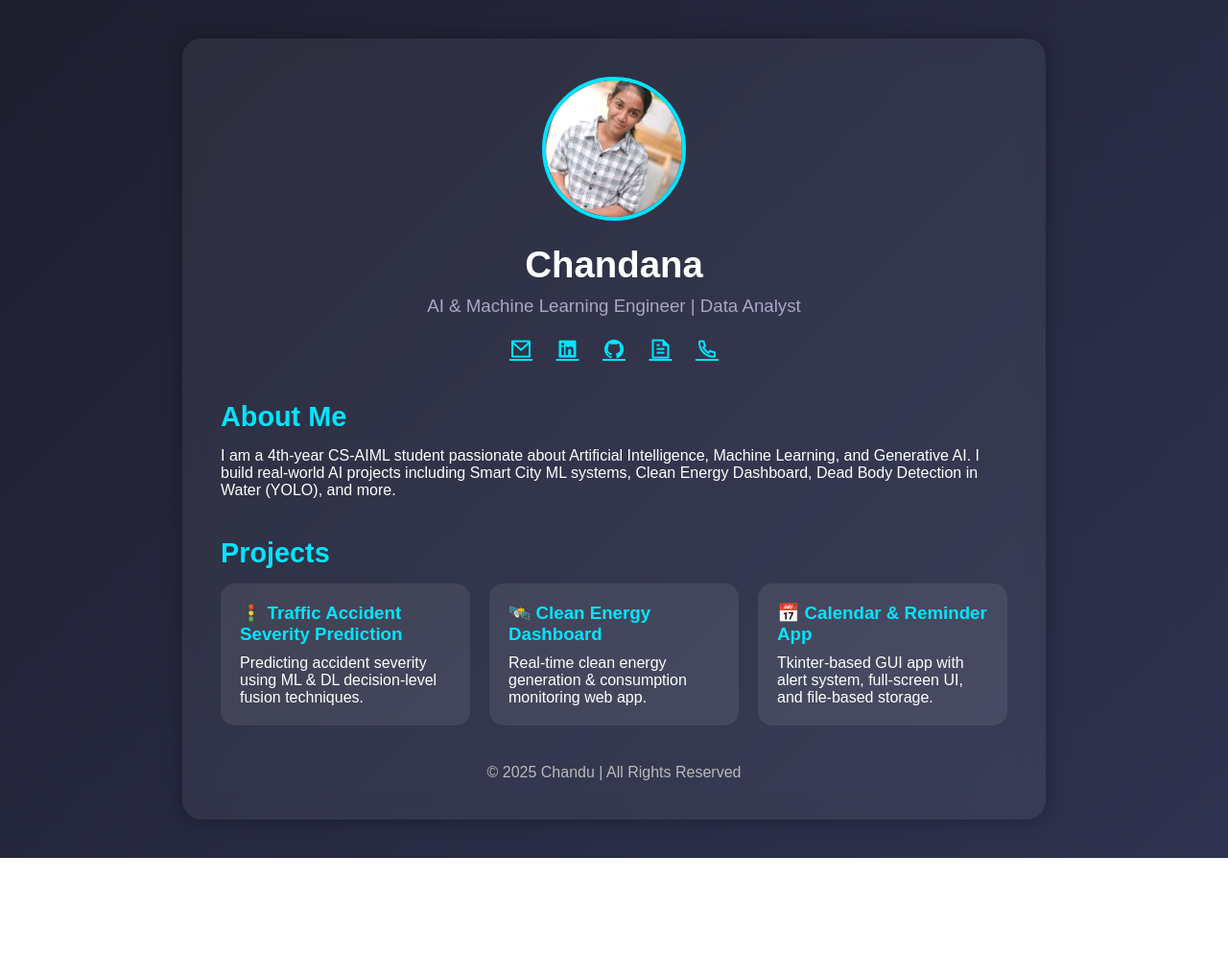
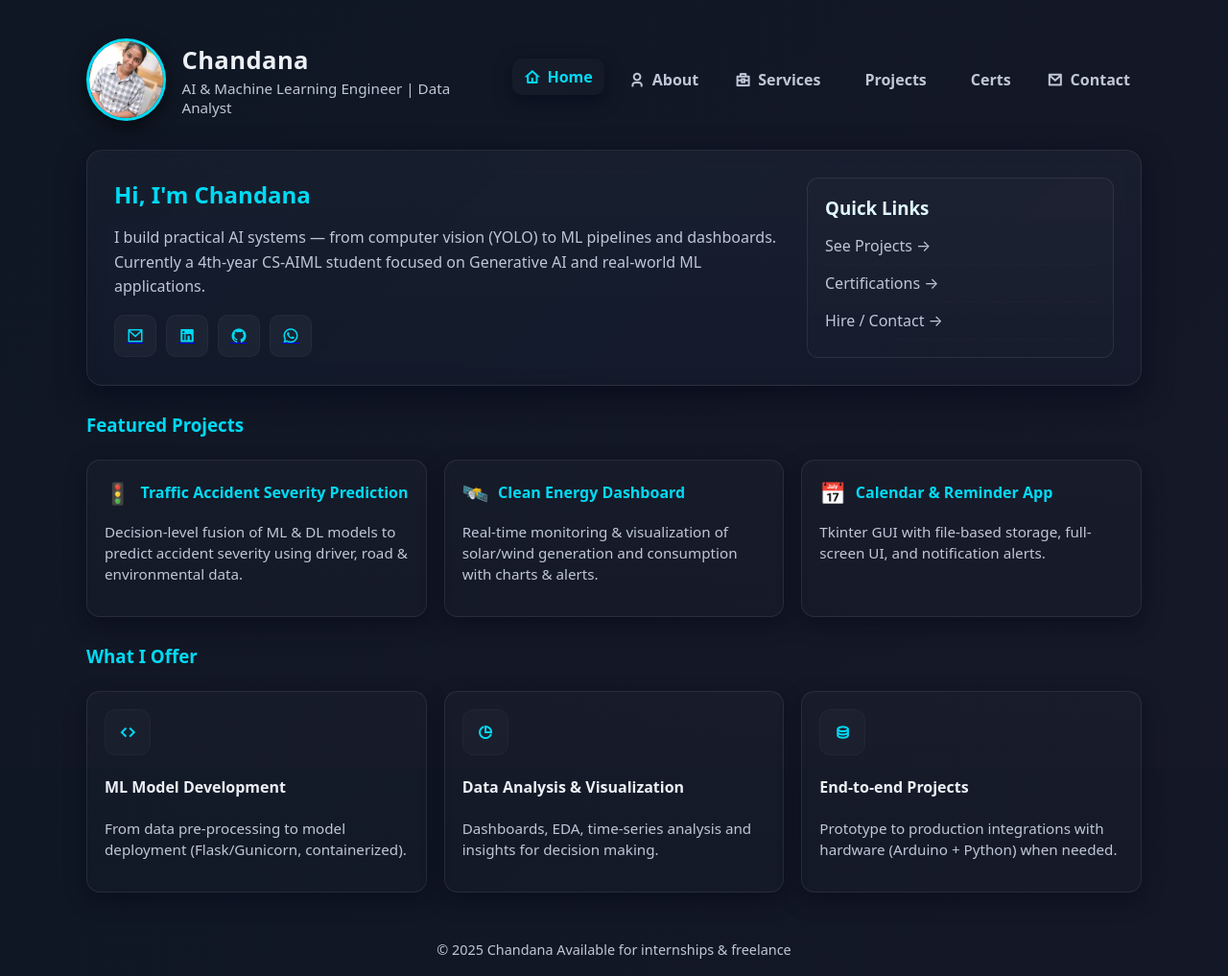
Before and after one commit to chandanamahadesh/chandana.github.io, a plain HTML site: page index.html in a window 1280 px wide. Shown: the whole page at 96% size. Before the commit the page ends 894 px from the top, so only its background shows below. Drawn offline with nearby package versions, Linux system fonts and the light colour scheme.

Commit message:
Update index.html

```diff
--- a/index.html
+++ b/index.html
@@ -1,168 +1,111 @@
-<!DOCTYPE html>
+<!doctype html>
 <html lang="en">
 <head>
-    <meta charset="UTF-8">
-    <meta name="viewport" content="width=device-width, initial-scale=1.0">
-    <title>Chandana Portfolio</title>
-    <link href="https://cdn.jsdelivr.net/npm/remixicon@3.5.0/fonts/remixicon.css" rel="stylesheet">
-    <style>
-        * {
-            margin: 0;
-            padding: 0;
-            box-sizing: border-box;
-            font-family: 'Poppins', sans-serif;
-        }
+  <meta charset="utf-8">
+  <title>Chandana RM — Home</title>
+  <meta name="viewport" content="width=device-width,initial-scale=1">
+  <link href="https://cdn.jsdelivr.net/npm/remixicon@3.5.0/fonts/remixicon.css" rel="stylesheet">
+  <link rel="stylesheet" href="styles.css">
+</head>
+<body>
+  <div class="site">
+    <header class="header">
+      <div class="brand">
+        <div class="avatar">
+          <img src="profile.jpeg" alt="Chandana profile">
+        </div>
+        <div class="title">
+          <h1>Chandana</h1>
+          <p>AI & Machine Learning Engineer | Data Analyst</p>
+        </div>
+      </div>
 
-        body {
-            background: linear-gradient(135deg, #1e1e2f, #2e3350);
-            color: #fff;
-            padding: 40px;
-        }
+      <nav class="nav">
+        <a href="index.html" data-path="index.html"><i class="ri-home-4-line"></i>Home</a>
+        <a href="about.html" data-path="about.html"><i class="ri-user-3-line"></i>About</a>
+        <a href="services.html" data-path="services.html"><i class="ri-briefcase-4-line"></i>Services</a>
+        <a href="projects.html" data-path="projects.html"><i class="ri-bricks-line"></i>Projects</a>
+        <a href="certifications.html" data-path="certifications.html"><i class="ri-certificate-line"></i>Certs</a>
+        <a href="contact.html" data-path="contact.html"><i class="ri-mail-line"></i>Contact</a>
+      </nav>
+    </header>
 
-        .container {
-            max-width: 900px;
-            margin: auto;
-            padding: 40px;
-            background: rgba(255, 255, 255, 0.06);
-            border-radius: 20px;
-            backdrop-filter: blur(12px);
-            box-shadow: 0 0 20px rgba(0, 0, 0, 0.3);
-            animation: fadeIn 1.2s ease-in-out;
-        }
+    <main>
+      <section class="hero">
+        <div class="intro">
+          <h2>Hi, I'm Chandana</h2>
+          <p>I build practical AI systems — from computer vision (YOLO) to ML pipelines and dashboards. Currently a 4th-year CS-AIML student focused on Generative AI and real-world ML applications.</p>
 
-        @keyframes fadeIn {
-            from {opacity: 0; transform: translateY(20px);}
-            to {opacity: 1; transform: translateY(0);}
-        }
-
-        header {
-            text-align: center;
-        }
-
-        header img {
-            width: 150px;
-            height: 150px;
-            border-radius: 50%;
-            object-fit: cover;
-            margin-bottom: 20px;
-            border: 4px solid #00e5ff;
-        }
-
-        header h1 {
-            font-size: 2.4rem;
-            margin-bottom: 10px;
-        }
-
-        header h3 {
-            font-weight: 400;
-            color: #a8a8c7;
-        }
-
-        nav {
-            margin-top: 20px;
-            text-align: center;
-        }
-
-        nav a {
-            margin: 0 10px;
-            color: #00e5ff;
-            font-size: 24px;
-            transition: 0.3s;
-        }
-
-        nav a:hover {
-            color: #fff;
-            transform: scale(1.2);
-        }
-
-        .section {
-            margin-top: 40px;
-        }
-
-        .section h2 {
-            margin-bottom: 15px;
-            font-size: 1.8rem;
-            color: #00e5ff;
-        }
-
-        .projects {
-            display: grid;
-            grid-template-columns: repeat(auto-fit, minmax(250px, 1fr));
-            gap: 20px;
-        }
-
-        .project-card {
-            background: rgba(255, 255, 255, 0.08);
-            padding: 20px;
-            border-radius: 15px;
-            transition: 0.3s;
-        }
-
-        .project-card:hover {
-            transform: translateY(-8px);
-            background: rgba(255, 255, 255, 0.12);
-        }
-
-        .project-card h3 {
-            margin-bottom: 10px;
-            color: #00e5ff;
-        }
-
-        footer {
-            text-align: center;
-            margin-top: 40px;
-            color: #bbb;
-        }
-    </style>
-</head>
-
-<body>
-    <div class="container">
-        <header>
-            <img src="profile.jpeg" alt="Profile Photo">
-            <h1>Chandana </h1>
-            <h3>AI & Machine Learning Engineer | Data Analyst</h3>
-
-            <nav>
-                <a href="mailto:chandanamahadesha1@gmail.com" title="Email"><i class="ri-mail-line"></i></a>
-                <a href="https://www.linkedin.com/in/chandana-rm-a68a85282" target="_blank" title="LinkedIn"><i class="ri-linkedin-box-fill"></i></a>
-                <a href="https://github.com/chandanamahadesh" target="_blank" title="GitHub"><i class="ri-github-fill"></i></a>
-                <a href="resume.pdf" target="_blank" title="Resume"><i class="ri-file-text-line"></i></a>
-                <a href="tel:8317420839" target="_blank" title="Call"><i class="ri-phone-line"></i></a>
-            </nav>
-        </header>
-
-        <div class="section">
-            <h2>About Me</h2>
-            <p>I am a 4th-year CS-AIML student passionate about Artificial Intelligence, Machine Learning, and Generative AI. I build real-world AI projects including Smart City ML systems, Clean Energy Dashboard, Dead Body Detection in Water (YOLO), and more.</p>
+          <div class="icons">
+            <a class="icon" href="mailto:chandanamahadesha1@gmail.com" title="Email"><i class="ri-mail-line"></i></a>
+            <a class="icon" href="https://www.linkedin.com/in/chandana-rm-a68a85282" target="_blank" title="LinkedIn"><i class="ri-linkedin-box-fill"></i></a>
+            <a class="icon" href="https://github.com/chandanamahadesh" target="_blank" title="GitHub"><i class="ri-github-fill"></i></a>
+            <a class="icon" href="https://wa.me/8317420839" target="_blank" title="WhatsApp"><i class="ri-whatsapp-line"></i></a>
+          </div>
         </div>
 
-        <div class="section">
-            <h2>Projects</h2>
-            <div class="projects">
+        <aside class="quick">
+          <h3>Quick Links</h3>
+          <a href="projects.html">See Projects →</a>
+          <a href="certifications.html">Certifications →</a>
+          <a href="contact.html">Hire / Contact →</a>
+        </aside>
+      </section>
 
-                <div class="project-card">
-                    <h3>🚦 Traffic Accident Severity Prediction</h3>
-                    <p>Predicting accident severity using ML & DL decision-level fusion techniques.</p>
-                </div>
+      <section class="section">
+        <h3 style="color:var(--accent);margin:0 0 8px">Featured Projects</h3>
+        <div class="grid">
+          <div class="card">
+            <div class="project-title">
+              <div style="font-size:22px">🚦</div>
+              <h4>Traffic Accident Severity Prediction</h4>
+            </div>
+            <p class="project-desc">Decision-level fusion of ML & DL models to predict accident severity using driver, road & environmental data.</p>
+          </div>
 
-                <div class="project-card">
-                    <h3>🛰️ Clean Energy Dashboard</h3>
-                    <p>Real‑time clean energy generation & consumption monitoring web app.</p>
-                </div>
+          <div class="card">
+            <div class="project-title">
+              <div style="font-size:22px">🛰️</div>
+              <h4>Clean Energy Dashboard</h4>
+            </div>
+            <p class="project-desc">Real-time monitoring & visualization of solar/wind generation and consumption with charts & alerts.</p>
+          </div>
 
+          <div class="card">
+            <div class="project-title">
+              <div style="font-size:22px">📅</div>
+              <h4>Calendar & Reminder App</h4>
+            </div>
+            <p class="project-desc">Tkinter GUI with file-based storage, full-screen UI, and notification alerts.</p>
+          </div>
+        </div>
+      </section>
 
-                <div class="project-card">
-                    <h3>📅 Calendar & Reminder App</h3>
-                    <p>Tkinter-based GUI app with alert system, full-screen UI, and file-based storage.</p>
-                </div>
+      <section class="section">
+        <h3 style="color:var(--accent);margin:0 0 8px">What I Offer</h3>
+        <div class="grid">
+          <div class="card">
+            <div class="service-icon"><i class="ri-code-fill"></i></div>
+            <h4>ML Model Development</h4>
+            <p class="project-desc">From data pre-processing to model deployment (Flask/Gunicorn, containerized).</p>
+          </div>
+          <div class="card">
+            <div class="service-icon"><i class="ri-pie-chart-line"></i></div>
+            <h4>Data Analysis & Visualization</h4>
+            <p class="project-desc">Dashboards, EDA, time-series analysis and insights for decision making.</p>
+          </div>
+          <div class="card">
+            <div class="service-icon"><i class="ri-database-2-line"></i></div>
+            <h4>End-to-end Projects</h4>
+            <p class="project-desc">Prototype to production integrations with hardware (Arduino + Python) when needed.</p>
+          </div>
+        </div>
+      </section>
 
-            </div>
-        </div>
+      <footer class="footer">© 2025 Chandana Available for internships & freelance</footer>
+    </main>
+  </div>
 
-        <footer>
-            © 2025 Chandu | All Rights Reserved
-        </footer>
-    </div>
+  <script src="scripts.js"></script>
 </body>
 </html>
```
